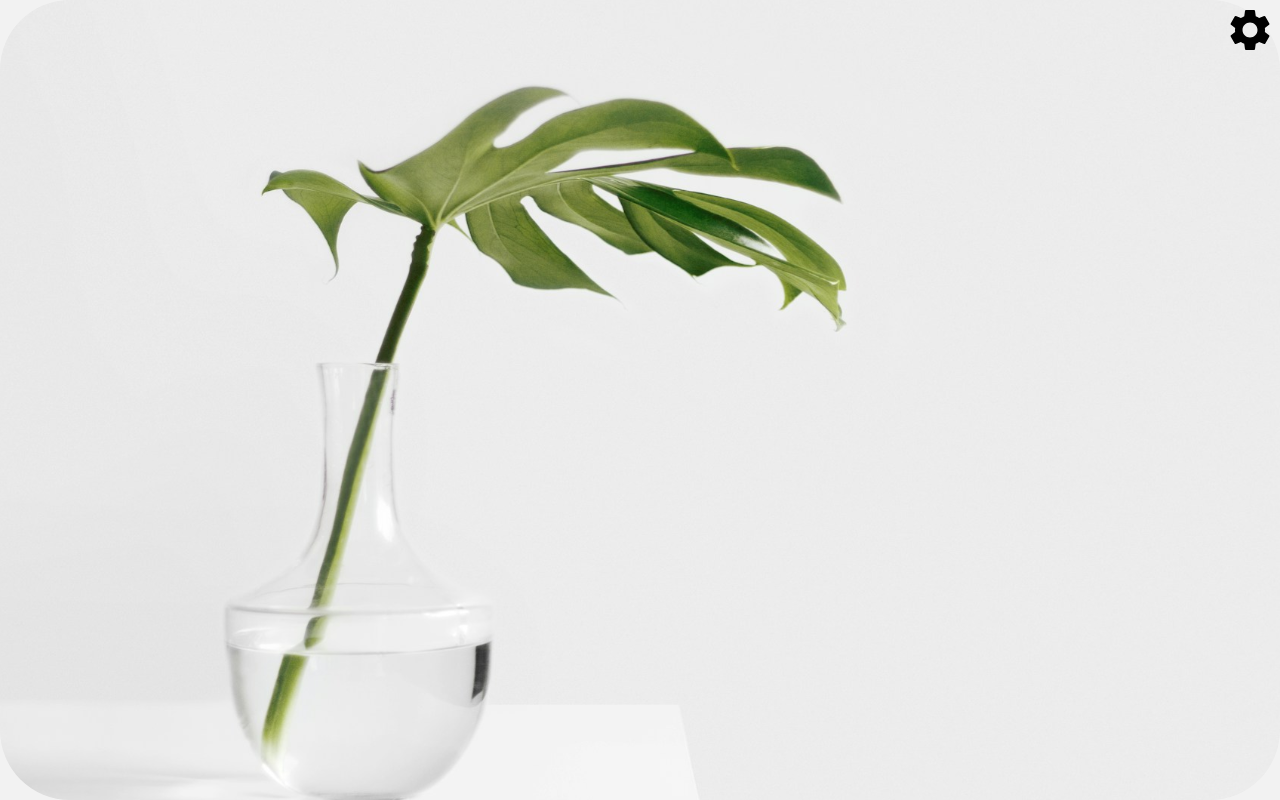
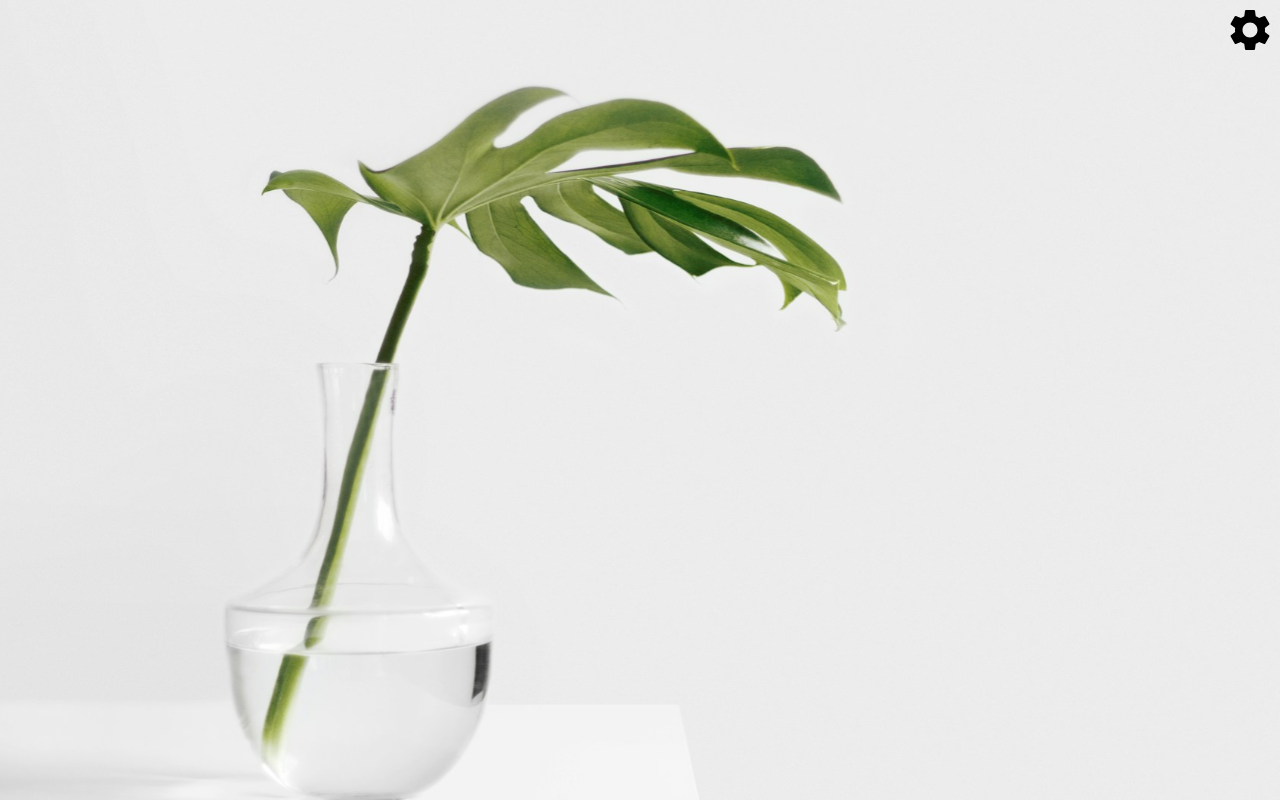
Before and after one commit to KNU-LG/frontend, a React (Create React App) app: page / in a window 1280 px wide. Built offline with nearby package versions, Linux system fonts and the light colour scheme.

Commit message:
design: home ui border radius 제거

```diff
--- a/src/pages/home/components/HomeUI.tsx
+++ b/src/pages/home/components/HomeUI.tsx
@@ -52,5 +52,4 @@ const Container = styled.div<{ backgroundImage?: string }>`
     backgroundImage ? `url(${backgroundImage})` : `url(${defaultBackground})`};
   background-size: cover;
   background-position: center;
-  border-radius: 70px;
 `
```
